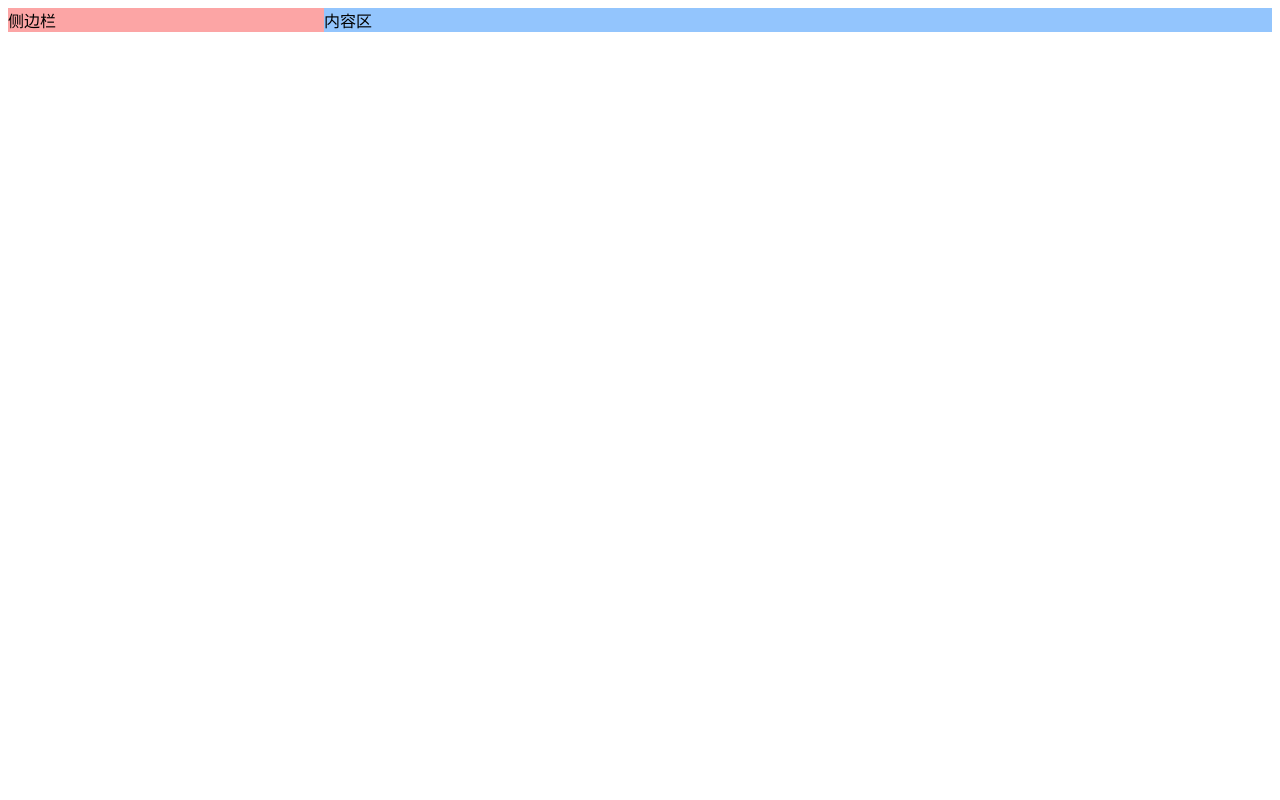
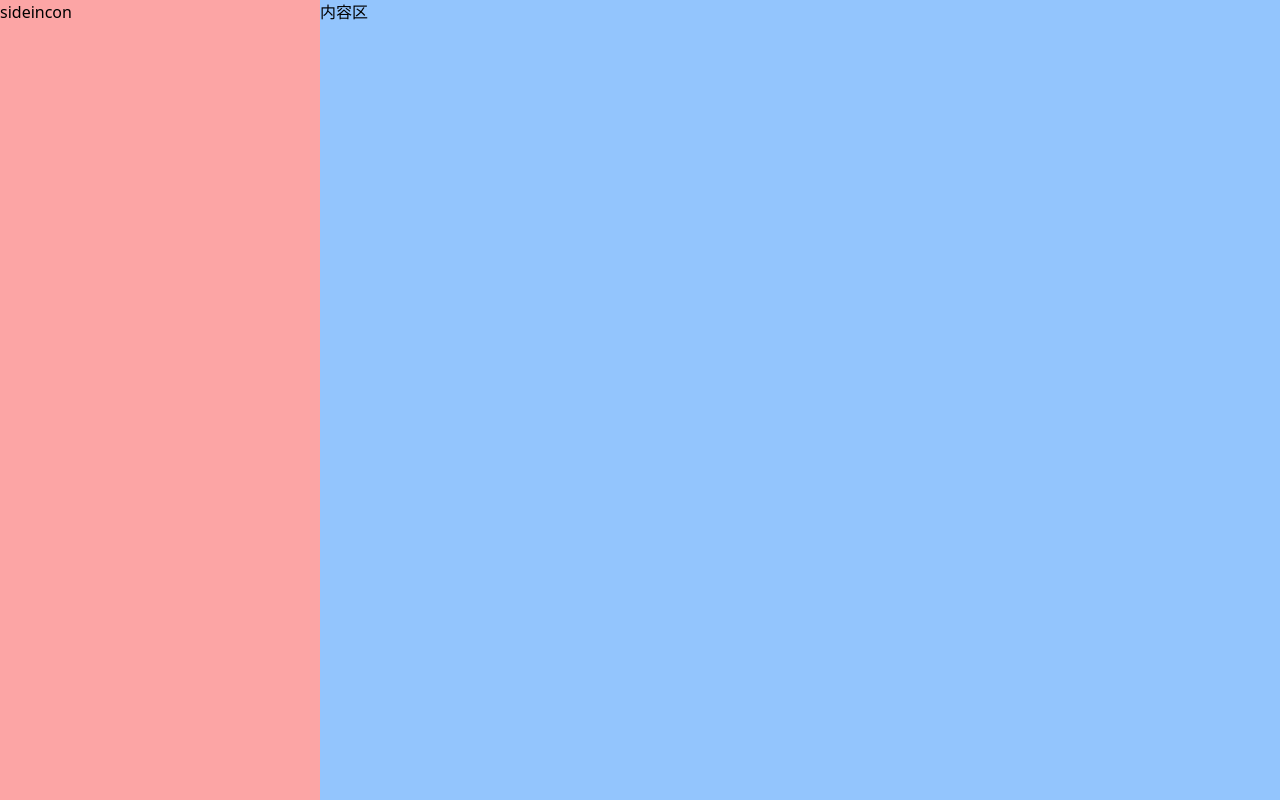
Before and after one commit to Guan612/YayaChat, a React (Vite) app in the folder front/: page / in a window 1280 px wide. Built offline with nearby package versions, Linux system fonts and the light colour scheme.

Commit message:
基础布局

```diff
--- a/front/src/App.tsx
+++ b/front/src/App.tsx
@@ -7,7 +7,7 @@ function App() {
 
     return (
         <BrowserRouter>
-            <Router />
+            <Router/>
         </BrowserRouter>
     );
 }
--- /dev/null
+++ b/front/src/layout/compmnet/sideincon.tsx
@@ -0,0 +1,5 @@
+export default function SideIcon() {
+    return(
+        <div>sideincon</div>
+    )
+}
--- a/front/src/layout/index.tsx
+++ b/front/src/layout/index.tsx
@@ -1,8 +1,12 @@
+import SideIcon from "./compmnet/sideincon";
+
 function Layout() {
     return (
-        <div className="flex flex-row">
-            <div className="flex-1 basis-1/4 bg-red-300">侧边栏</div>
-            <div className="flex-1 basis-3/4 bg-blue-300">内容区</div>
+        <div className="flex flex-row h-screen overflow-hidden">
+            <div className="hidden md:block md:basis-1/4 flex-col bg-red-300">
+                <SideIcon></SideIcon>
+            </div>
+            <div className="flex-1 md:basis-3/4 bg-blue-300">内容区</div>
         </div>
     );
 }
--- a/front/tailwind.config.js
+++ b/front/tailwind.config.js
@@ -5,7 +5,7 @@ export default {
     extend: {},
   },
   plugins: [],
-  corePlugins: {
-    preflight: false,
-  },
+  // corePlugins: {
+  //   preflight: false,
+  // },
 };
```
